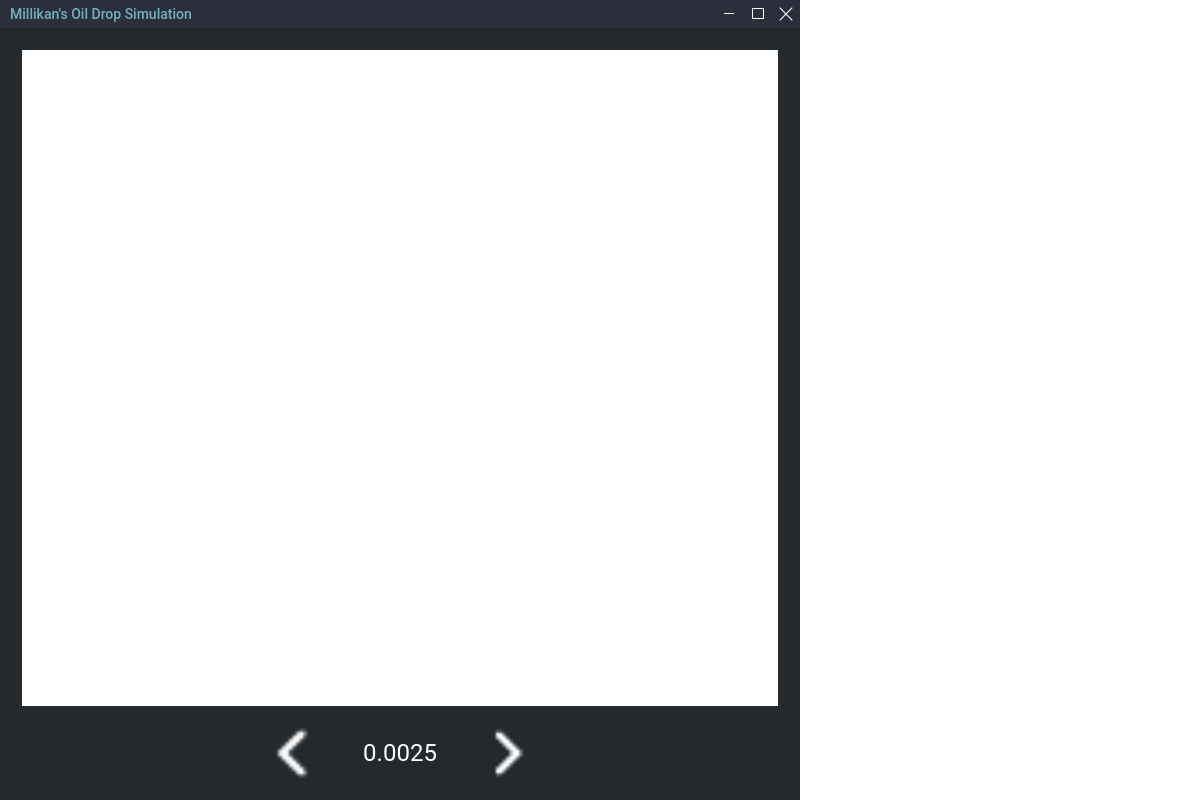
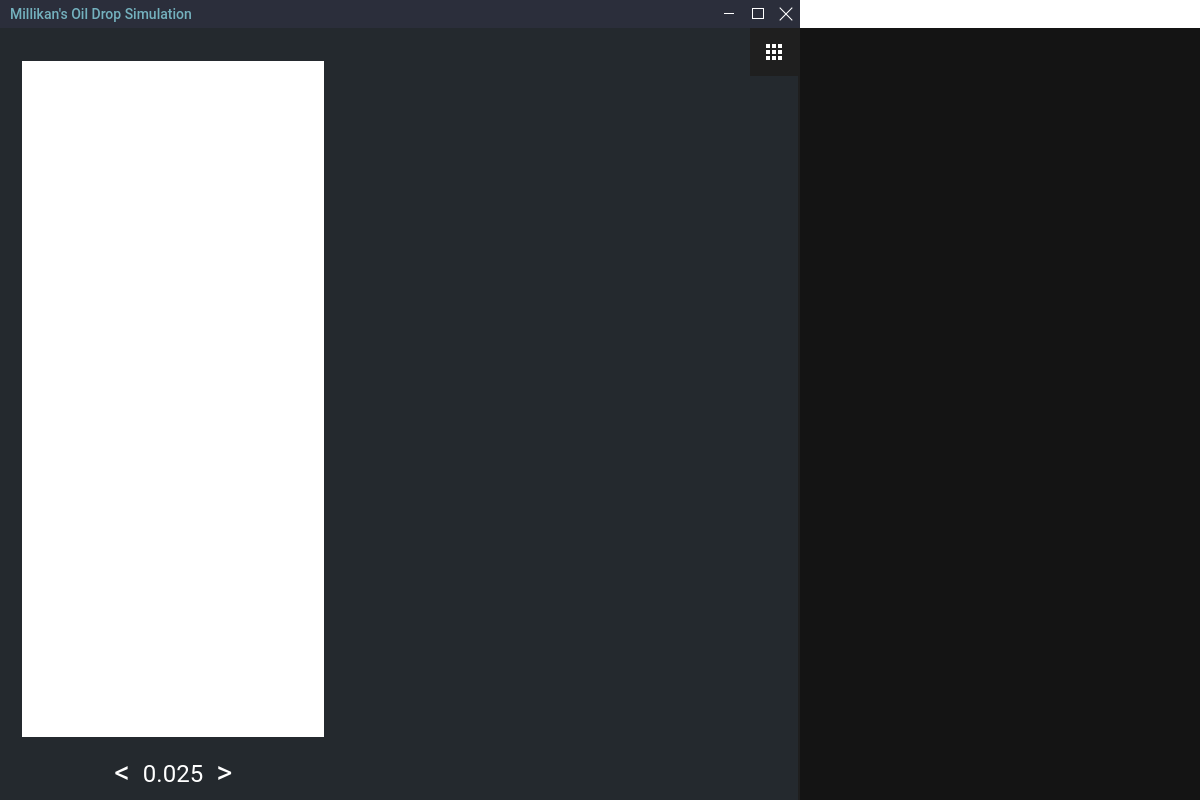
Before and after one commit to CamMcRae/Oil-Drop-Simulation, an Electron app: page src/main.html in a window 800 px wide. Shown: the whole page, 1200 px wide, since content can reach past the window. Drawn offline with nearby package versions, Linux system fonts and the light colour scheme; no server answers.

Commit message:
Started Overhaul of CSS
 - Added right slide out menu
 - Finished functionality of plate separation buttons

```diff
--- a/package.json
+++ b/package.json
@@ -13,6 +13,7 @@
     "electron-reload": "^1.4.0",
     "framesync": "^4.0.2",
     "jquery": "^3.4.0",
+    "mathjs": "^5.9.0",
     "mousetrap": "^1.6.3",
     "p5": "^0.8.0"
   }
--- a/src/Simulation/constants.json
+++ b/src/Simulation/constants.json
@@ -2,5 +2,5 @@
   "gravity": 9.80665,
   "permeabilityAir" :0.0000181,
   "densityOil": 925,
-  "defaultSeparation": 0.0025
+  "defaultSeparation": 0.025
 }
--- a/src/Simulation/main.js
+++ b/src/Simulation/main.js
@@ -2,6 +2,7 @@ const sync = require('framesync');
 const constants = require('./constants.json');
 const sim = require('./simulation.js');
 const Mousetrap = require('mousetrap');
+const math = require('mathjs');
 
 let simulation;
 
@@ -29,11 +30,15 @@ module.exports.run = () => {
 };
 
 module.exports.getSeparation = () => {
-  if (simulation) {
-    return simulation.separation;
-  }
+  if (simulation) return simulation.separation;
 }
 
 module.exports.setSeparation = (_v) => {
   if (simulation) simulation.separation = _v;
 }
+
+module.exports.changeSeparation = (step) => {
+  if (simulation) {
+    simulation.separation = math.round(math.add(simulation.separation, step), 3);
+  }
+}
--- a/src/body.css
+++ b/src/body.css
@@ -19,15 +19,3 @@ body {
   padding: 22px;
   background-color: var(--main-body-color);
 }
-
-.left-pane {
-  height: 100%;
-  width: 100%;
-}
-
-.main-sim-window {
-  width: 100%;
-  height: calc(100% - 50px - 22px);
-  background-color: #fff;
-  margin-bottom: 22px;
-}
--- /dev/null
+++ b/src/leftPane.css
@@ -0,0 +1,73 @@
+.left-pane {
+  display: inline-block;
+  height: 100%;
+  width: 40%;
+  margin-right: 22px;
+}
+
+.main-sim-window {
+  width: 100%;
+  height: calc(100% - 30px - 22px);
+  background-color: #fff;
+  margin-bottom: 22px;
+}
+
+.plate-dist {
+  height: 30px;
+  text-align: center;
+}
+
+.plate-input-selector-wrapper>* {
+  display: inline-block;
+  vertical-align: middle;
+}
+
+.plate-input-wrapper {
+  height: 24px;
+  display: inline-block;
+  line-height: 24px;
+  font-family: 'Roboto';
+  font-size: 24px;
+  outline: none;
+  color: #fff;
+  text-align: center;
+  white-space: nowrap;
+  user-select: none;
+  -webkit-touch-callout:none;
+  cursor:text;
+}
+
+.plate-input-wrapper.editing {
+  border-bottom: 2px solid #fff;
+}
+
+.plate-input-selector-wrapper>.arrow {
+  margin-top: -3px;
+  font-stretch:ultra-condensed;
+  cursor: pointer;
+  font-size: 28px;
+  font-family: Roboto;
+  color: #fff;
+  transform: scale(1.1);
+  transition: transform 200ms cubic-bezier(.25, .1, .25, 1);
+}
+
+.plate-input-selector-wrapper>.arrow:hover {
+  transform: scale(1.3);
+}
+
+.plate-input-selector-wrapper>.arrow.left {
+  padding: 0px 10px;
+}
+
+.plate-input-selector-wrapper>.arrow.right {
+  padding: 0px 10px;
+}
+
+.plate-input-selector-wrapper>.arrow.right:active {
+  transform: translateX(10px);
+}
+
+.plate-input-selector-wrapper>.arrow.left:active {
+  transform: translateX(-10px);
+}
--- a/src/main.html
+++ b/src/main.html
@@ -6,7 +6,9 @@
   <link rel="stylesheet" type="text/css" href="./vars.css">
   <link rel="stylesheet" type="text/css" href="./header.css">
   <link rel="stylesheet" type="text/css" href="./body.css">
-  <link rel="stylesheet" type="text/css" href="./plateDistanceInput.css">
+  <link rel="stylesheet" type="text/css" href="./leftPane.css">
+  <link rel="stylesheet" type="text/css" href="./rightPane.css">
+  <link rel="stylesheet" type="text/css" href="./rightSlidePane.css">
 </head>
 
 <body>
@@ -42,17 +44,51 @@
       </div>
       <div class="plate-dist">
         <div class="plate-input-selector-wrapper">
-          <div class="left arrow"></div>
-          <span class="plate-input-wrapper dynamic">
+          <div class="left arrow" onselectstart="return false">
+            <</div>
+              <span class="plate-input-wrapper dynamic" onselectstart="return false">
           </span>
-          <div class="right arrow"></div>
+              <div class="right arrow" onselectstart="return false">></div>
+          </div>
+        </div>
+      </div>
+      <div class="right-pane">
+
+      </div>
+      <div class="right-slide-pane">
+        <div class="right-slide-toggle-wrapper">
+          <div class="right-slide-toggle">
+            <div class="table-wrapper">
+              <table>
+                <tr>
+                  <td></td>
+                  <td></td>
+                  <td></td>
+                </tr>
+                <tr>
+                  <td></td>
+                  <td></td>
+                  <td></td>
+                </tr>
+                <tr>
+                  <td></td>
+                  <td></td>
+                  <td></td>
+                </tr>
+              </table>
+            </div>
+          </div>
+        </div>
+        <div class="right-slide-wrapper">
+          <div class="right-slide-content">
+
+          </div>
         </div>
       </div>
     </div>
-  </div>
-  <script type="text/javascript">
-    require('./renderer-main.js')
-  </script>
+    <script type="text/javascript">
+      require('./renderer-main.js')
+    </script>
 </body>
 
 </html>
--- a/src/plateDistanceInput.css
+++ /dev/null
@@ -1,59 +0,0 @@
-.plate-dist {
-  height: 50px;
-  text-align: center;
-}
-
-.plate-input-selector-wrapper {
-  height: 100%;
-}
-
-.plate-input-selector-wrapper>* {
-  display: inline-block;
-  background-color: #ffffff00;
-  height: 100%;
-  vertical-align: middle;
-  /* transition: background-color 200ms cubic-bezier(.25, .1, .25, 1); */
-}
-
-.plate-input-selector-wrapper>div:hover {
-  background-color: #ffffff3f;
-}
-
-.plate-input-wrapper {
-  height: 24px;
-  display: inline-block;
-  line-height: 24px;
-  font-family: 'Roboto';
-  font-size: 24px;
-  outline: none;
-  color: #fff;
-  text-align: center;
-  white-space: nowrap;
-  user-select: none;
-}
-
-.plate-input-wrapper.editing {
-  border-bottom: 2px solid #fff;
-}
-
-.plate-input-selector-wrapper>.arrow {
-  width: 15%;
-  background-repeat: no-repeat;
-  background-position: center;
-  background-size: 50%;
-  transition: background-size 200ms cubic-bezier(.25, .1, .25, 1);
-}
-
-.plate-input-selector-wrapper>.arrow:hover {
-  background-size: 60%;
-}
-
-.plate-input-selector-wrapper>.arrow.left {
-  margin-right: 10px;
-  background-image: url("../assets/Arrow-Left.png");
-}
-
-.plate-input-selector-wrapper>.arrow.right {
-  margin-left: 10px;
-  background-image: url("../assets/Arrow-Right.png");
-}
--- a/src/renderer-main.js
+++ b/src/renderer-main.js
@@ -4,9 +4,14 @@ const {
 const Mousetrap = require('mousetrap');
 const $ = require('jquery');
 const constants = require('./simulation/constants.json');
+const math = require('mathjs');
 
 let sim = require("./Simulation/main.js");
 sim.run();
+
+Mousetrap.bind(["ctrl+l"], () => {
+  $('.right-slide-pane').toggleClass('expand');
+});
 
 Mousetrap.bind(["command+w", "ctrl+w"], () => {
   sendIPC('app-message', 'close-app')
@@ -58,10 +63,36 @@ $('span.dynamic').on('blur', (_e) => {
   $(e).attr('contentEditable', false);
   let c = $(e).text();
 
+
   let v = sim.getSeparation();
   if (isNaN(c) || c == "") {
     $(e).text(v);
   } else {
+    c = math.round(parseFloat(c), 3);
     sim.setSeparation(c);
+    $(e).text(c);
   }
 });
+
+$('span.dynamic').on('keypress', (e) => {
+  if (e.which == 13) $('span.dynamic').trigger('blur');
+})
+
+$('.plate-input-selector-wrapper .arrow').on('click', (_e) => {
+  let e = $(_e.target);
+  if (e.hasClass('editing')) return;
+  if (e.hasClass('right')) {
+    // increase distance
+    sim.changeSeparation(+0.001);
+  } else {
+    // decrease distance
+    sim.changeSeparation(-0.001);
+  }
+  let v = sim.getSeparation();
+  if (math.mod(v, 0.01) == 0) v = v.toString() + "0";
+  $('span.dynamic.plate-input-wrapper').text(v);
+});
+
+$('.right-slide-toggle').on('click', () => {
+  $('.right-slide-pane').toggleClass('expand');
+});
--- /dev/null
+++ b/src/rightPane.css
@@ -0,0 +1,7 @@
+.right-pane {
+  display: inline-flex;
+  /* background: white; */
+  width: 50%;
+  height: 100%;
+  /* right: 0; */
+}
--- /dev/null
+++ b/src/rightSlidePane.css
@@ -0,0 +1,65 @@
+.right-slide-pane {
+  width: 50vw;
+  height: calc(100vh - var(--header-height));
+  position: absolute;
+  top: 0;
+  left: 100vw;
+  transform: translateX(0);
+  background-color: var(--body-color);
+  transition: all 200ms cubic-bezier(.25, .1, .25, 1);
+}
+
+.right-slide-pane.expand {
+  transform: translateX(-50vw);
+}
+
+.right-slide-toggle-wrapper {
+  border-right: 2px solid var(--container-color);
+  position: absolute;
+  height: 100%;
+  background-color: var(--body-color-transparent);
+  right: 100%;
+  transition: all 200ms cubic-bezier(.25, .1, .25, 1);
+}
+
+.right-slide-toggle {
+  top: 0;
+  right: 0;
+  width: 3em;
+  height: 3em;
+  background-color: var(--container-color);
+  opacity: 1;
+  transition: all 200ms cubic-bezier(.25, .1, .25, 1);
+}
+
+.right-slide-pane:hover .right-slide-toggle, right-slide-pane.expand right-slide-toggle {
+  width: 6em;
+  height: 6em;
+  opacity: 1;
+}
+
+.right-slide-pane:hover .right-slide-toggle-wrapper, right-slide-pane.expand right-slide-toggle-wrapper {
+  background-color: var(--body-color)
+}
+
+.right-slide-toggle .table-wrapper {
+  height: 40%;
+  padding: 30%;
+}
+
+.right-slide-toggle table {
+  margin: 0;
+  padding: 0;
+  width: 100%;
+  height: 100%;
+  transform: scale(1,1);
+  transition: all 200ms cubic-bezier(.25, .1, .25, 1);
+}
+
+.right-slide-toggle:hover table {
+  transform: scale(1.2,1.2);
+}
+
+.right-slide-toggle td {
+  background-color: #fff;
+}
--- a/src/vars.css
+++ b/src/vars.css
@@ -7,4 +7,14 @@
   --main-body-color-dark: #fff;
   --header-exit-color: #E81123;
   --header-height: 28px;
+  /**/
+  --accent-color-1: #1B6DE0;
+  --accent-color-2: #079954;
+  --accent-color-3: #DB7C00;
+  --accent-color-4: #E54937;
+  /**/
+  --body-color: #141414;
+  --body-color-transparent: #14141400;
+  --container-color: #1F1F1F;
+  --text-color: #fff;
 }
```
Also changed, not shown: 1 other file.
